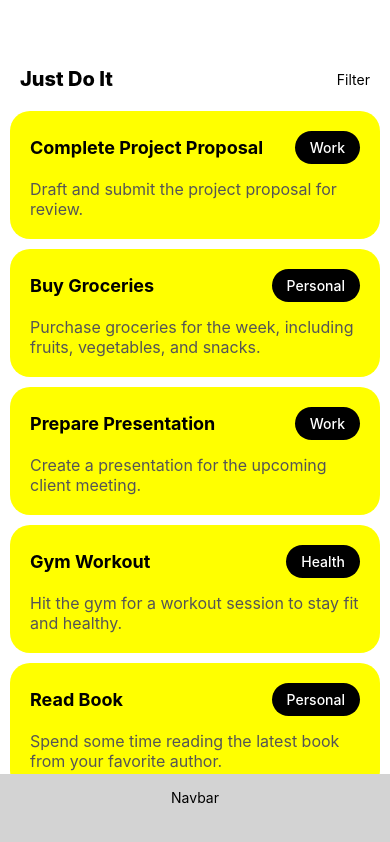
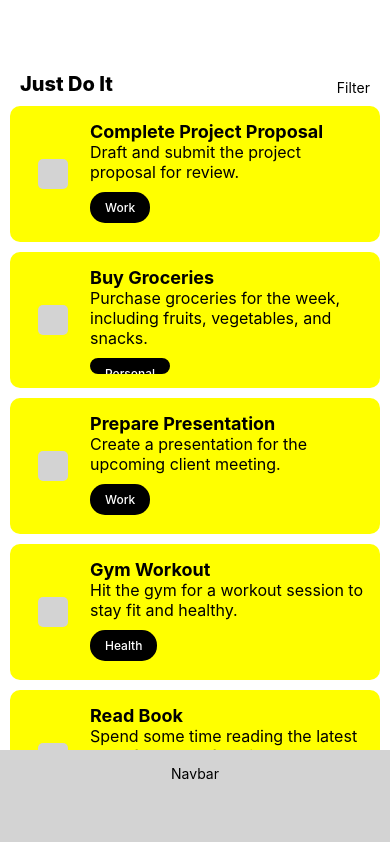
Before and after one commit to OysteinEngell/TDS200_Oppgaver, a React Native app in the folder ToDoList/: screen / in a window 390 px wide. Built offline with nearby package versions, Linux system fonts and the light colour scheme.

Commit message:
Styling og checkbox funker

```diff
--- a/ToDoList/App.tsx
+++ b/ToDoList/App.tsx
@@ -19,7 +19,12 @@ TODO
 [x] initData module for dummy data
 
 [x] TaskList view component
-[ ] TaskList styling
+[x] TaskList styling
+
+[ ] Checkbox Component
+[ ] Is Checked state
+[ ] Checkbox Callback
+[ ] Update styles function
 
 [ ] Add Task button
 [ ] Add Task button styling
@@ -78,29 +83,25 @@ const styles = StyleSheet.create({
   container: {
     flex: 1,
     backgroundColor: '#fff',
-    alignItems: 'center',
-    justifyContent: 'center',
-
   },
   header: {
+    flex: 0.75,
     flexDirection: 'row',
-    alignItems: 'center',
+    alignItems: 'flex-end',
     justifyContent: 'space-between',
-    width: '100%',
     paddingHorizontal: 20,
-    marginBottom: 10,
+    paddingBottom: 10,
+
   },
   title: {
     fontWeight: '800',
     fontSize: 20,
   },
   nav: {
+    flex: 0.5,
     backgroundColor: 'lightgray',
     width: '100%',
     alignItems: 'center',
     padding: 15,
-    height: 70,
-    position: 'absolute',
-    bottom: 0,
   }
 });
--- a/ToDoList/package.json
+++ b/ToDoList/package.json
@@ -13,7 +13,8 @@
     "expo": "~49.0.11",
     "expo-status-bar": "~1.6.0",
     "react": "18.2.0",
-    "react-native": "0.72.4"
+    "react-native": "0.72.4",
+    "react-native-vector-icons": "^10.0.0"
   },
   "devDependencies": {
     "@babel/core": "^7.20.0",
--- /dev/null
+++ b/ToDoList/src/components/CheckboxView.tsx
@@ -0,0 +1,42 @@
+import React, { useState } from "react"
+import {TouchableOpacity, StyleSheet} from "react-native"
+
+interface CheckboxProps {
+    checked: boolean;
+    onToggle: () => void;
+}
+
+const CheckboxView: React.FC<CheckboxProps> = ({ checked, onToggle }) => {
+
+    const [isChecked, setIsChecked] = useState(checked)
+
+    const toggleCheckbox = () => {
+        setIsChecked(!isChecked)
+        onToggle();
+
+    }
+
+    return(
+        <TouchableOpacity
+            onPress={toggleCheckbox}
+            style={styles[isChecked ? 'checkboxTrue' : 'checkboxFalse']}
+        ></TouchableOpacity>
+    )
+}
+
+const styles = StyleSheet.create({
+    checkboxFalse: {
+        backgroundColor: 'lightgray',
+        width: 30,
+        height: 30,
+        borderRadius: 5,
+    },
+    checkboxTrue: {
+        backgroundColor: 'gray',
+        width: 30,
+        height: 30,
+        borderRadius: 5,
+    }
+
+})
+export default CheckboxView
--- a/ToDoList/src/components/TaskItemView.tsx
+++ b/ToDoList/src/components/TaskItemView.tsx
@@ -1,24 +1,32 @@
-import React from "react";
+import React, { useState } from "react";
 import {StyleSheet, View, Text, TouchableOpacity} from 'react-native'
+import CheckboxView from "./CheckboxView";
 
 interface TaskProps {
     task: Task
 }
 
+
+
 const TaskItemView = ({ task }: TaskProps) => {
+
+const [isChecked, setIsChecked] = useState(false);
+
+const toggleCheckbox = () => {
+    setIsChecked(!isChecked)
+}
+
+
     return(
         <View style={styles.container}>
-            <View>
-                <TouchableOpacity/>
+            <View style={styles.buttonSection}>
+                <CheckboxView checked={isChecked} onToggle={toggleCheckbox}></CheckboxView>
             </View>
-            <View style={styles.content}>
-                <View style={styles.header}>
-                    <Text style={styles.title}>{task.title}</Text>
-                    <View style={styles.tagBackground}>
-                        <Text style={styles.tags}>{task.tag}</Text>
-                    </View>
-                </View>
+
+            <View style={styles.contentSection}>
+                <Text style={styles[isChecked ? 'titleTrue' : 'titleFalse']}>{task.title}</Text>
                 <Text style={styles.description}>{task.description}</Text>
+                <Text style={styles.tags}>{task.tag}</Text>
             </View>
         </View>
     )
@@ -26,38 +34,45 @@ const TaskItemView = ({ task }: TaskProps) => {
 
 const styles = StyleSheet.create({
     container: {
+        flex: 1,
+        flexDirection: 'row',
         backgroundColor: 'yellow',
-        borderRadius: 20,
-        padding: 20,
-        marginBottom: 10
+        borderRadius: 10,
+        padding: 15,
+        gap: 10,
     },
-    content: {
-        flexDirection: 'column',
+    buttonSection: {
+        flex: 1,
+        alignItems: 'center',
+        justifyContent: 'center',
+
     },
-    header: {
-        flexDirection: 'row',
-        justifyContent: 'space-between',
-        alignItems: 'center',
-        marginBottom: 15,
+    contentSection: {
+        flex: 5,
+        alignItems: "flex-start"
     },
-    title: {
+    titleFalse: {
         fontSize: 18,
         fontWeight: 'bold',
     },
+    titleTrue: {
+        fontSize: 18,
+        fontWeight: 'bold',
+        textDecorationLine: 'line-through'
+    },
     description: {
         fontSize: 16,
-        color: '#555',
-    },
-    tagBackground: {
-        backgroundColor: 'black',
-        borderRadius: 20,
+        marginBottom: 10,
     },
     tags: {
-        fontSize: 14,
+        fontSize: 12,
         fontWeight: '500',
         color: '#fff',
         paddingHorizontal: 15,
         paddingVertical: 8,
+        borderRadius: 15,
+        backgroundColor: 'black',
+        overflow: 'hidden'
     },
   });
 
--- a/ToDoList/src/components/TaskListView.tsx
+++ b/ToDoList/src/components/TaskListView.tsx
@@ -4,18 +4,20 @@ import TaskItemView from "./TaskItemView";
 
 const TaskListView = ({ tasksArray } : {tasksArray: Task[] }) => {
     return (
-        <ScrollView style={styles.list}>
-            {tasksArray.map((task) => (
-                <TaskItemView key={task.id} task={task}  />
-            ))}
-         </ScrollView>
+        <View style={styles.list}>
+            <ScrollView contentContainerStyle={{rowGap: 10}}>
+                {tasksArray.map((task) => (
+                    <TaskItemView key={task.id} task={task}  />
+                ))}
+            </ScrollView>
+        </View>
     )
 }
 
 const styles = StyleSheet.create({
     list: {
-        padding: 10,
-        maxHeight: '80%'
+        flex: 5,
+        paddingHorizontal: 10,
     }
 })
 
```
Also changed, not shown: 1 other file (tests, documents, lock files or other folders).
